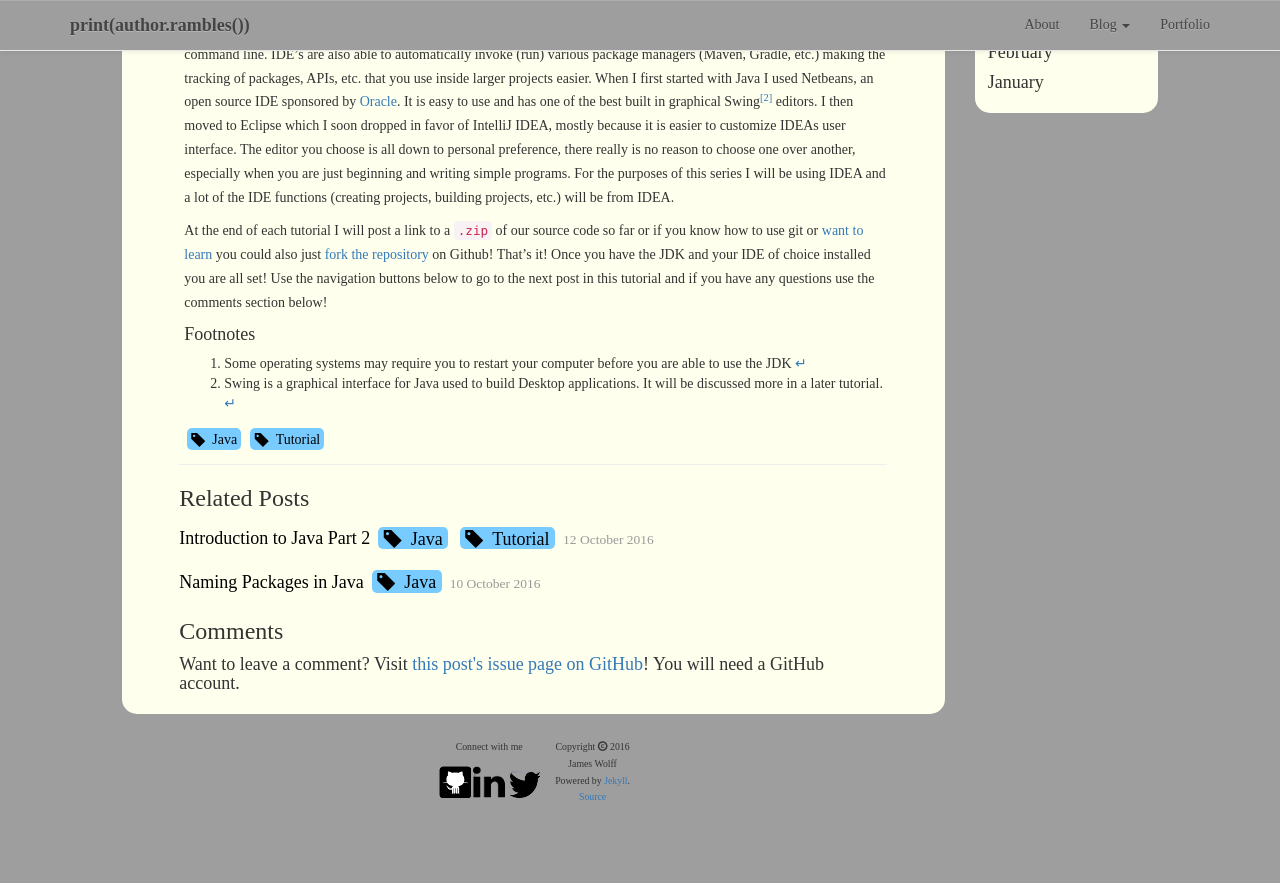
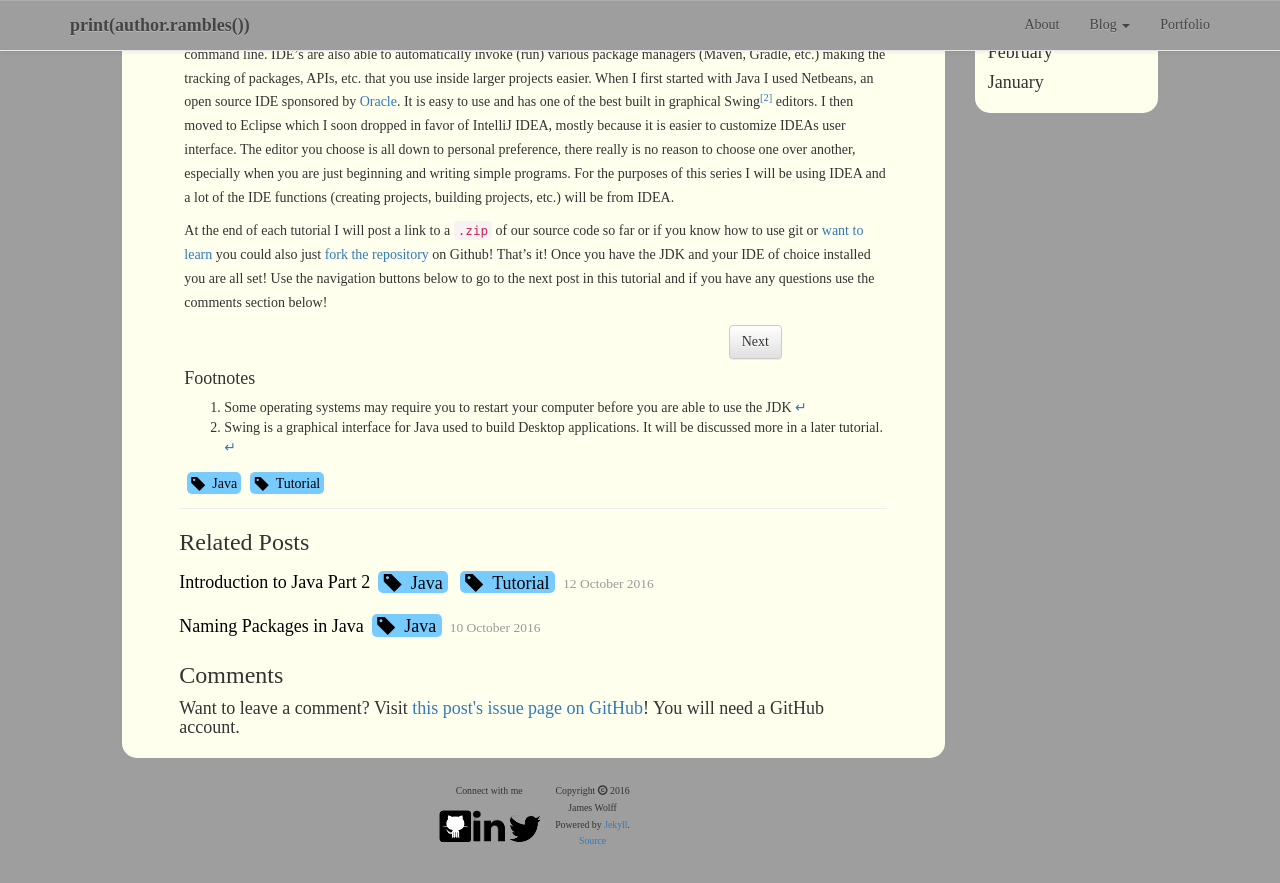
Before and after one commit to jwolff52/wolffblog, a Jekyll site: the page built from _posts/2016-10-04-intro-to-java-1.md, in a window 1280 px wide and 900 px high, scrolled down 635 px. Shown: the top 883 px of the window. Built offline with Jekyll 4.4.1, drawn with Linux system fonts in a browser that asks for light colours; some web fonts are replaced; before the commit the page ends 1491 px from its top, so only the background shows below that.

Commit message:
Update 2016-10-04-intro-to-java-1.md

```diff
--- a/_posts/2016-10-04-intro-to-java-1.md
+++ b/_posts/2016-10-04-intro-to-java-1.md
@@ -26,9 +26,9 @@
 The major difference that comes with IDE's is that they point out several different types of errors that the text editors do not as well as having the ability to compile, run, and package your code directly inside of the editor instead of from the command line. IDE's are also able to automatically invoke (run) various package managers (Maven, Gradle, etc.) making the tracking of packages, APIs, etc. that you use inside larger projects easier. When I first started with Java I used Netbeans, an open source IDE sponsored by [Oracle](https://www.oracle.com/index.html). It is easy to use and has one of the best built in graphical Swing<a class="anchor" name="cont-2" href="#fn-2"><sup>[2]</sup></a> editors. I then moved to Eclipse which I soon dropped in favor of IntelliJ IDEA, mostly because it is easier to customize IDEAs user interface. The editor you choose is all down to personal preference, there really is no reason to choose one over another, especially when you are just beginning and writing simple programs. For the purposes of this series I will be using IDEA and a lot of the IDE functions (creating projects, building projects, etc.) will be from IDEA.
 
 At the end of each tutorial I will post a link to a `.zip` of our source code so far or if you know how to use git or [want to learn](https://try.github.io/levels/1/challenges/1) you could also just [fork the repository](https://github.com/jwolff52/intro-to-java) on Github! That's it! Once you have the JDK and your IDE of choice installed you are all set! Use the navigation buttons below to go to the next post in this tutorial and if you have any questions use the comments section below!
-<!--<div class="series-nav clearfix">
+<div class="series-nav clearfix">
   <a class="next-post btn btn-default" href="{% link _posts/2016-10-12-intro-to-java-2.md %}">Next</a>
-</div>-->
+</div>
 
 <h4>Footnotes</h4>
 <ol class="footnotes">
```
